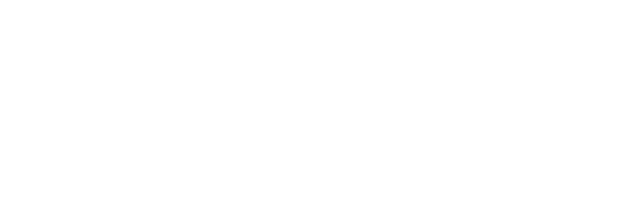
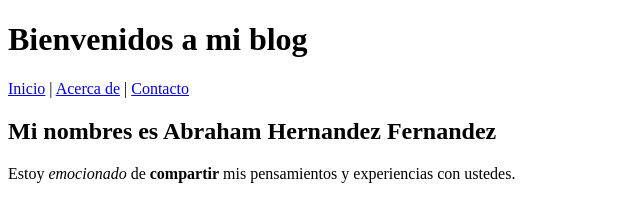
Before and after one commit to Yucateco-tech/Mi-Primer-HTML, a plain HTML site: page index.html in a window 1280 px wide. Shown: the whole page, without its empty margins (0-640 px from the left). Drawn offline with Linux system fonts and the light colour scheme.

Commit message:
Feat: Se agrega un Nav y un Main de nuestro index

```diff
--- a/index.html
+++ b/index.html
@@ -6,6 +6,19 @@
     <title>Mi Blog</title>
 </head>
 <body>
-
+    <header>
+        <h1>Bienvenidos a mi blog</h1>
+        <nav>
+            <a href="index">Inicio</a> |
+            <a href="about">Acerca de</a> |
+            <a href="contact">Contacto</a>
+        </nav>
+    </header>
+    <main id="Inicio">
+        <section>
+            <h2>Mi nombres es Abraham Hernandez Fernandez</h2>
+            <p>Estoy <em>emocionado</em> de <strong>compartir</strong> mis pensamientos y experiencias con ustedes.</p>
+        </section>
+    </main>
 </body>
 </html>
```
